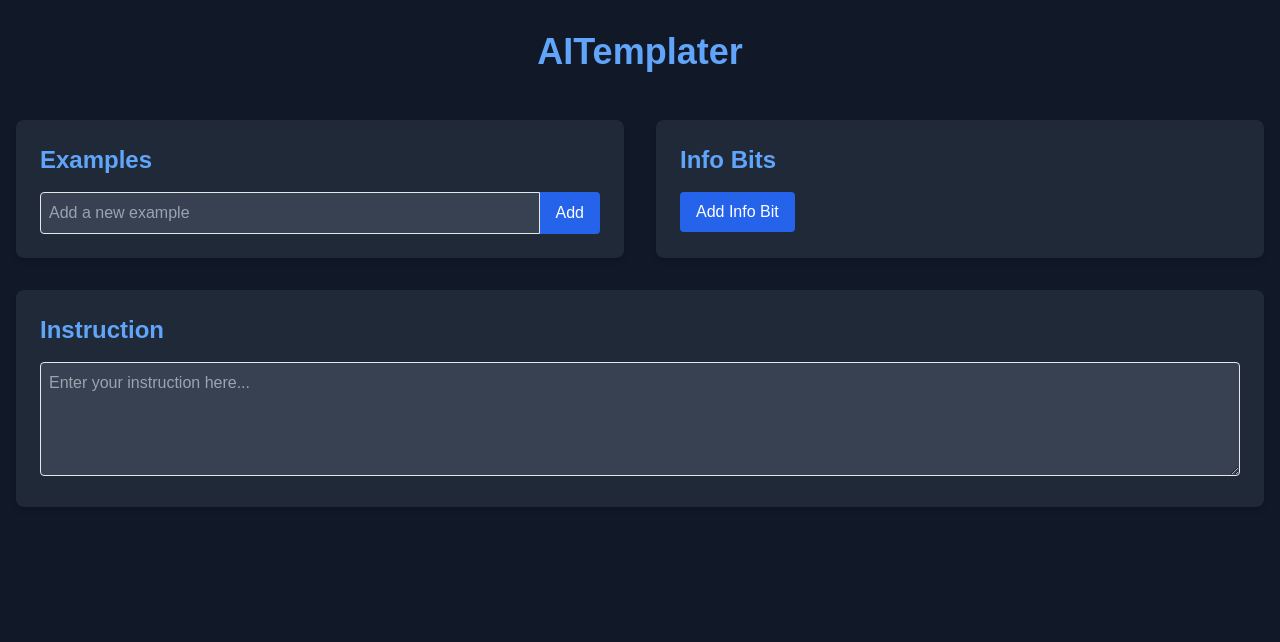
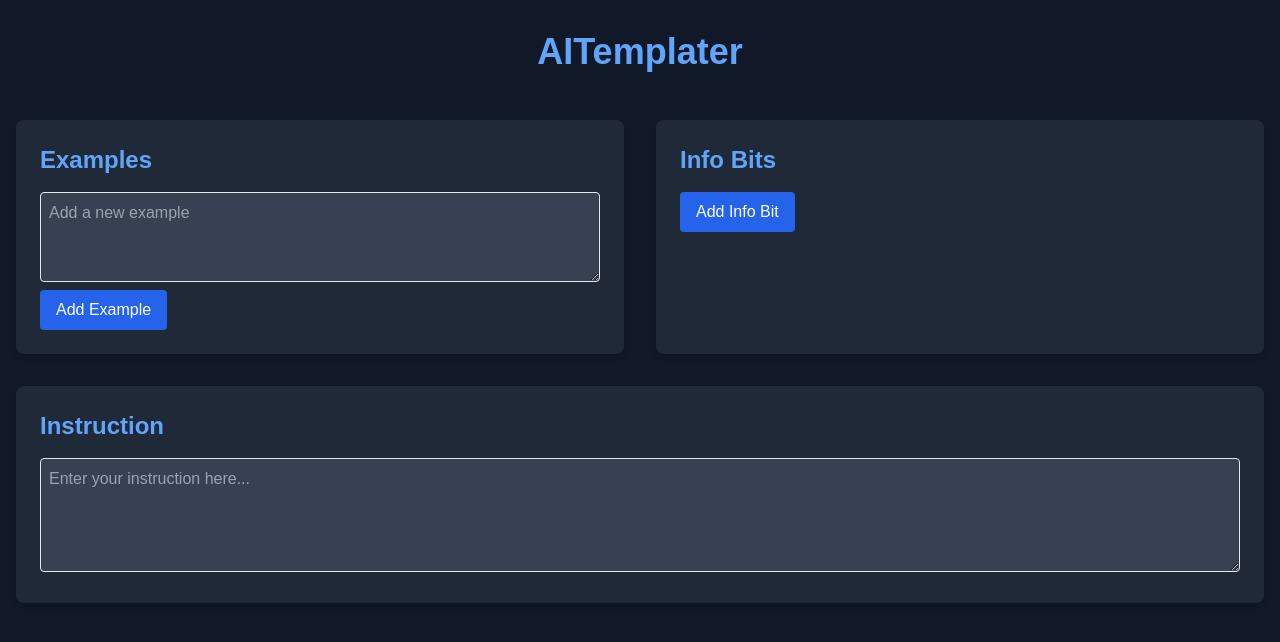
Before and after one commit to mrconter1/AITemplater, a Next.js app: page / in a window 1280 px wide. Shown: the top 642 px of the page. Built offline with nearby package versions, Linux system fonts and the light colour scheme.

Commit message:
Make it possible to have one multi line examples and edit existing ones by clicking

```diff
--- a/pages/components/ExampleSection.js
+++ b/pages/components/ExampleSection.js
@@ -2,6 +2,7 @@ import { useState } from 'react'
 
 export default function ExamplesSection({ examples, addExample }) {
   const [newExample, setNewExample] = useState('')
+  const [editingIndex, setEditingIndex] = useState(null)
 
   const handleSubmit = (e) => {
     e.preventDefault()
@@ -11,23 +12,50 @@ export default function ExamplesSection({ examples, addExample }) {
     }
   }
 
+  const handleEdit = (index, value) => {
+    const updatedExamples = [...examples]
+    updatedExamples[index] = value
+    addExample(updatedExamples[index], index)
+  }
+
   return (
     <section className="bg-gray-800 p-6 rounded-lg shadow-md">
       <h2 className="text-2xl font-semibold mb-4 text-blue-400">Examples</h2>
-      <ul className="mb-4 space-y-2">
+      <ul className="mb-4 space-y-4">
         {examples.map((example, index) => (
-          <li key={index} className="bg-gray-700 p-2 rounded">{example}</li>
+          <li key={index} className="bg-gray-700 p-2 rounded">
+            <div className="font-semibold text-blue-300 mb-1">Example {index + 1}</div>
+            {editingIndex === index ? (
+              <textarea
+                value={example}
+                onChange={(e) => handleEdit(index, e.target.value)}
+                onBlur={() => setEditingIndex(null)}
+                className="w-full p-2 bg-gray-600 text-white rounded focus:outline-none focus:ring-2 focus:ring-blue-500"
+                rows="3"
+                autoFocus
+              />
+            ) : (
+              <div
+                onClick={() => setEditingIndex(index)}
+                className="cursor-pointer whitespace-pre-wrap"
+              >
+                {example}
+              </div>
+            )}
+          </li>
         ))}
       </ul>
-      <form onSubmit={handleSubmit} className="flex">
-        <input
-          type="text"
+      <form onSubmit={handleSubmit} className="flex flex-col">
+        <textarea
           value={newExample}
           onChange={(e) => setNewExample(e.target.value)}
           placeholder="Add a new example"
-          className="flex-grow p-2 border rounded-l bg-gray-700 text-white placeholder-gray-400 focus:outline-none focus:ring-2 focus:ring-blue-500"
+          className="w-full p-2 border rounded bg-gray-700 text-white placeholder-gray-400 focus:outline-none focus:ring-2 focus:ring-blue-500 mb-2"
+          rows="3"
         />
-        <button type="submit" className="bg-blue-600 text-white px-4 py-2 rounded-r hover:bg-blue-700 transition duration-200">Add</button>
+        <button type="submit" className="bg-blue-600 text-white px-4 py-2 rounded hover:bg-blue-700 transition duration-200 self-start">
+          Add Example
+        </button>
       </form>
     </section>
   )
--- a/pages/index.js
+++ b/pages/index.js
@@ -9,8 +9,14 @@ export default function Home() {
   const [infoBits, setInfoBits] = useState([])
   const [instruction, setInstruction] = useState('')
 
-  const addExample = (text) => {
-    setExamples([...examples, text])
+  const addExample = (text, index = null) => {
+    if (index !== null) {
+      // Update existing example
+      setExamples(prev => prev.map((ex, i) => i === index ? text : ex))
+    } else {
+      // Add new example
+      setExamples(prev => [...prev, text])
+    }
   }
 
   const addInfoBit = () => {
```
